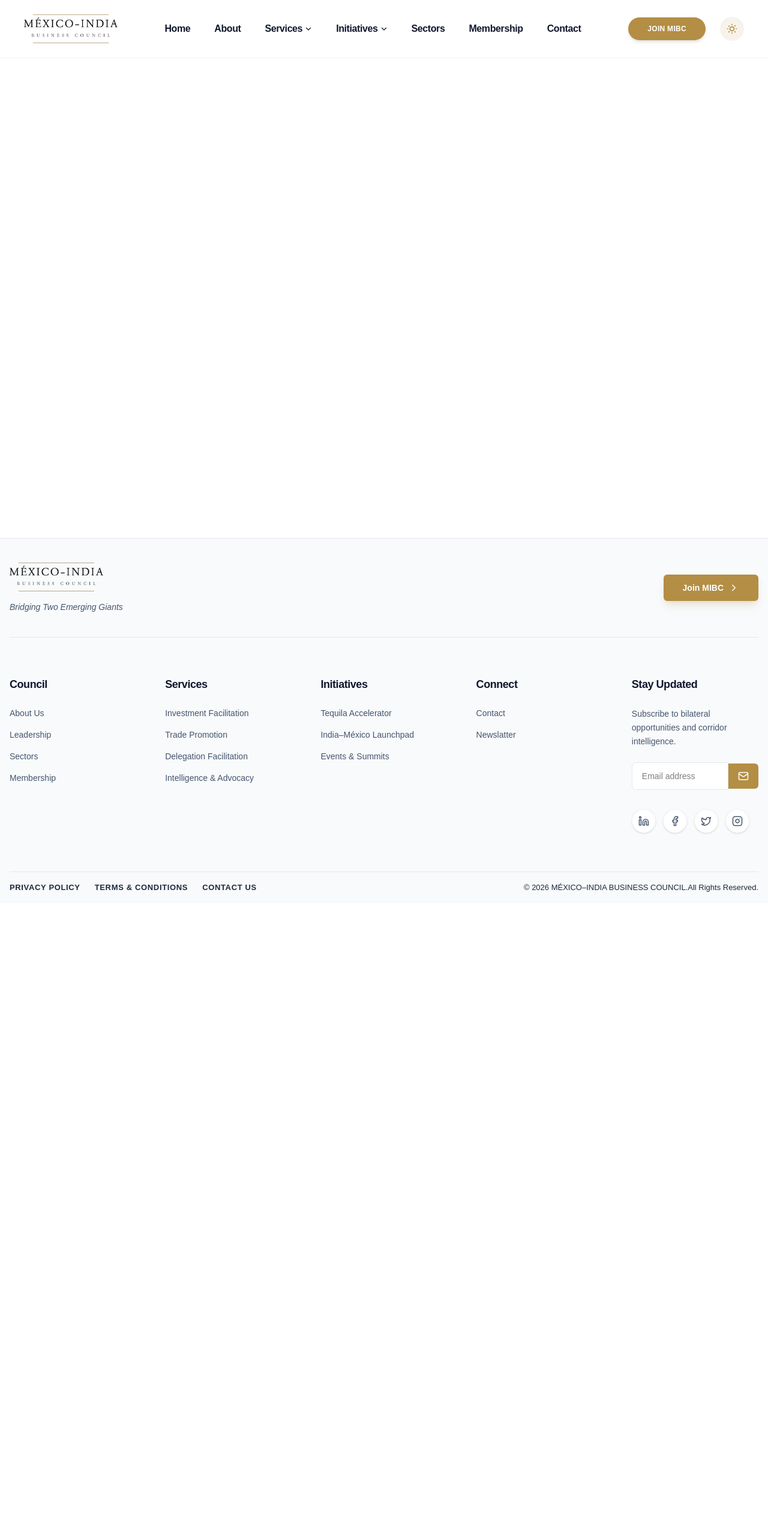
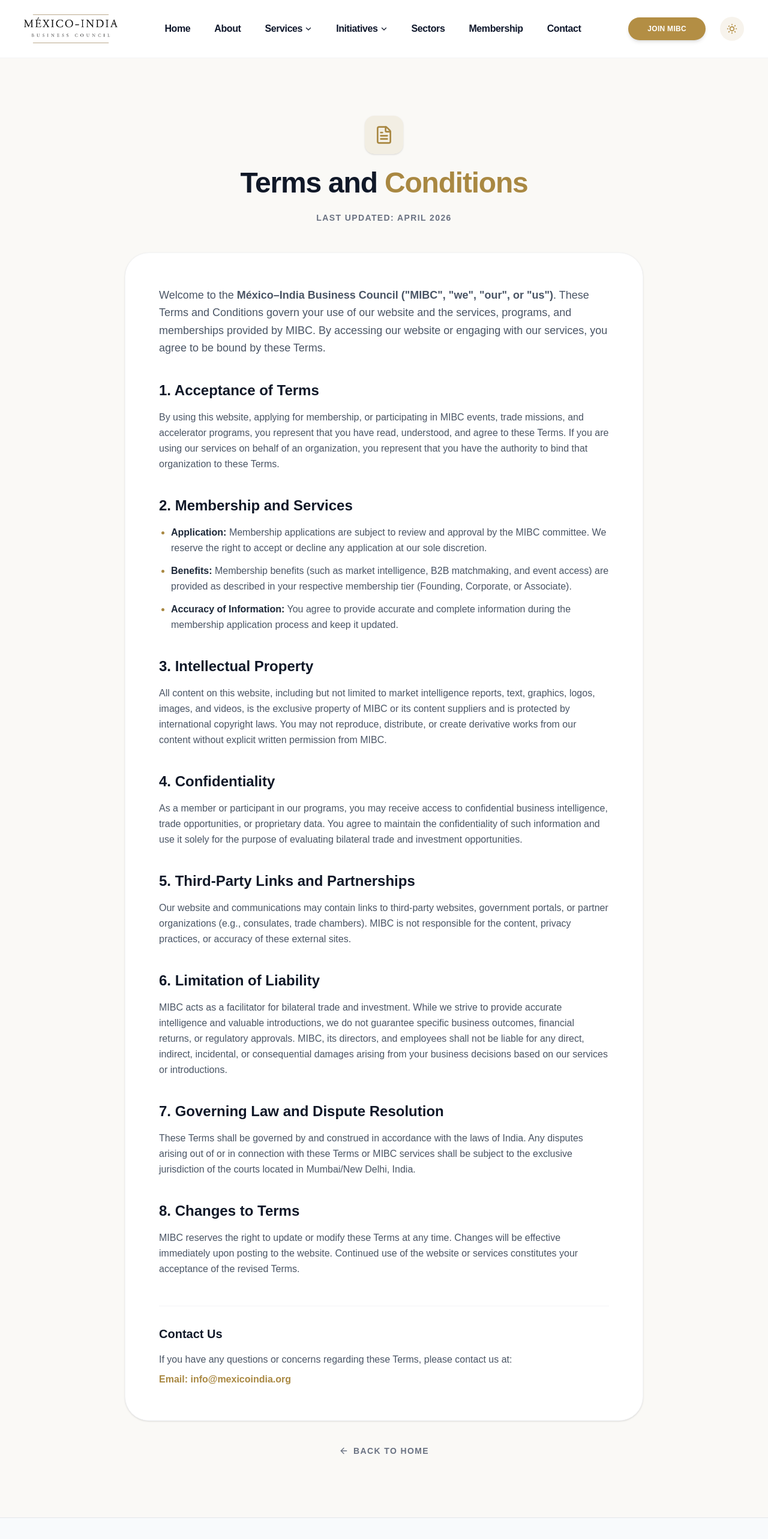
Before and after one commit to Ashishmehra45/MIBC_Fronted, a React (Vite) app: page /terms-and-conditions in a window 1280 px wide. Shown: the top 2566 px of the page at 60% size. Before the commit the page ends 1506 px from the top, so only its background shows below. Built offline with nearby package versions, Linux system fonts and the light colour scheme.

Commit message:
terms&condition_page added

```diff
--- a/src/Routes/Approutes.jsx
+++ b/src/Routes/Approutes.jsx
@@ -21,6 +21,7 @@ import Preloader from '../pages/Preloader';
 import MembershipForm from '../pages/MembershipForm';
 import ScrollToTop from '../components/ScrollToTop';
 import EventsGallery from '../pages/Event_Gallary';
+import TermsAndConditions from '../pages/Terms&conditions';
 
 function App() {
   return (
@@ -50,6 +51,7 @@ function App() {
           <Route path="/membership-plans" element={<MembershipPlans />} />
           <Route path="/membership-form" element={<MembershipForm />} />
           <Route path="/events-gallery" element={<EventsGallery />} />
+          <Route path="/terms-and-conditions" element={<TermsAndConditions />} /> {/* Terms and Conditions page ke liye route add karna na bhoolna */}
 
 
 
--- a/src/components/Footer.jsx
+++ b/src/components/Footer.jsx
@@ -116,7 +116,7 @@ const Footer = () => {
         <div className="py-4 border-t border-gray-200 dark:border-slate-800 flex flex-col md:flex-row justify-between items-center gap-6">
           <div className="flex gap-6 text-[13px] text-slate-800 dark:text-gray-500 font-semibold uppercase tracking-wider">
             <Link to="/privacy" className="hover:text-[#b38e44]">Privacy Policy</Link>
-            <Link to="/terms" className="hover:text-[#b38e44]">Terms & Conditions</Link>
+            <Link to="/terms-and-conditions" className="hover:text-[#b38e44]">Terms & Conditions</Link>
             <Link to="/contact" className="hover:text-[#b38e44]">Contact Us</Link>
           </div>
           <p className="text-[13px] text-slate-800 dark:text-gray-500 font-medium">
--- /dev/null
+++ b/src/pages/Terms&conditions.jsx
@@ -0,0 +1,155 @@
+import React from 'react';
+import { Link } from 'react-router-dom';
+import { FileText, ArrowLeft } from 'lucide-react';
+
+const TermsAndConditions = () => {
+  const lastUpdated = "April 2026"; // Current date ke hisaab se update kar lena
+
+  return (
+    <div className="min-h-screen bg-[#faf9f6] dark:bg-slate-950 font-sans pb-24 transition-colors duration-500">
+
+      {/* --- HEADER SECTION --- */}
+      <section className="pt-24 pb-12 text-center px-4">
+        <div className="container mx-auto max-w-4xl">
+          <div className="flex justify-center mb-6">
+            <div className="w-16 h-16 bg-[#A98842]/10 dark:bg-[#A98842]/20 text-[#A98842] rounded-2xl flex items-center justify-center shadow-sm transition-colors">
+              <FileText size={32} />
+            </div>
+          </div>
+          <h1 className="text-4xl md:text-5xl font-black text-gray-900 dark:text-white mb-6 tracking-tight transition-colors">
+            Terms and <span className="text-[#A98842]">Conditions</span>
+          </h1>
+          <p className="text-gray-500 dark:text-gray-400 font-bold text-sm tracking-widest uppercase transition-colors">
+            Last Updated: {lastUpdated}
+          </p>
+        </div>
+      </section>
+
+      {/* --- CONTENT SECTION --- */}
+      <section className="container mx-auto px-4 max-w-4xl">
+        <div className="bg-white dark:bg-slate-900 rounded-[32px] md:rounded-[40px] p-8 md:p-14 shadow-sm border border-gray-100 dark:border-slate-800 transition-colors duration-500">
+
+          <div className="prose prose-lg dark:prose-invert max-w-none text-gray-600 dark:text-gray-300 transition-colors">
+
+            <p className="text-lg leading-relaxed mb-10 font-medium">
+              Welcome to the <strong>México–India Business Council ("MIBC", "we", "our", or "us")</strong>. These Terms and Conditions govern your use of our website and the services, programs, and memberships provided by MIBC. By accessing our website or engaging with our services, you agree to be bound by these Terms.
+            </p>
+
+            {/* SECTION 1 */}
+            <div className="mb-10">
+              <h2 className="text-2xl font-black text-gray-900 dark:text-white mb-4 transition-colors">
+                1. Acceptance of Terms
+              </h2>
+              <p className="leading-relaxed">
+                By using this website, applying for membership, or participating in MIBC events, trade missions, and accelerator programs, you represent that you have read, understood, and agree to these Terms. If you are using our services on behalf of an organization, you represent that you have the authority to bind that organization to these Terms.
+              </p>
+            </div>
+
+            {/* SECTION 2 */}
+            <div className="mb-10">
+              <h2 className="text-2xl font-black text-gray-900 dark:text-white mb-4 transition-colors">
+                2. Membership and Services
+              </h2>
+              <ul className="space-y-3 list-disc pl-5 marker:text-[#A98842]">
+                <li className="leading-relaxed">
+                  <strong className="text-gray-800 dark:text-gray-200">Application:</strong> Membership applications are subject to review and approval by the MIBC committee. We reserve the right to accept or decline any application at our sole discretion.
+                </li>
+                <li className="leading-relaxed">
+                  <strong className="text-gray-800 dark:text-gray-200">Benefits:</strong> Membership benefits (such as market intelligence, B2B matchmaking, and event access) are provided as described in your respective membership tier (Founding, Corporate, or Associate).
+                </li>
+                <li className="leading-relaxed">
+                  <strong className="text-gray-800 dark:text-gray-200">Accuracy of Information:</strong> You agree to provide accurate and complete information during the membership application process and keep it updated.
+                </li>
+              </ul>
+            </div>
+
+            {/* SECTION 3 */}
+            <div className="mb-10">
+              <h2 className="text-2xl font-black text-gray-900 dark:text-white mb-4 transition-colors">
+                3. Intellectual Property
+              </h2>
+              <p className="leading-relaxed">
+                All content on this website, including but not limited to market intelligence reports, text, graphics, logos, images, and videos, is the exclusive property of MIBC or its content suppliers and is protected by international copyright laws. You may not reproduce, distribute, or create derivative works from our content without explicit written permission from MIBC.
+              </p>
+            </div>
+
+            {/* SECTION 4 */}
+            <div className="mb-10">
+              <h2 className="text-2xl font-black text-gray-900 dark:text-white mb-4 transition-colors">
+                4. Confidentiality
+              </h2>
+              <p className="leading-relaxed">
+                As a member or participant in our programs, you may receive access to confidential business intelligence, trade opportunities, or proprietary data. You agree to maintain the confidentiality of such information and use it solely for the purpose of evaluating bilateral trade and investment opportunities.
+              </p>
+            </div>
+
+            {/* SECTION 5 */}
+            <div className="mb-10">
+              <h2 className="text-2xl font-black text-gray-900 dark:text-white mb-4 transition-colors">
+                5. Third-Party Links and Partnerships
+              </h2>
+              <p className="leading-relaxed">
+                Our website and communications may contain links to third-party websites, government portals, or partner organizations (e.g., consulates, trade chambers). MIBC is not responsible for the content, privacy practices, or accuracy of these external sites.
+              </p>
+            </div>
+
+            {/* SECTION 6 */}
+            <div className="mb-10">
+              <h2 className="text-2xl font-black text-gray-900 dark:text-white mb-4 transition-colors">
+                6. Limitation of Liability
+              </h2>
+              <p className="leading-relaxed">
+                MIBC acts as a facilitator for bilateral trade and investment. While we strive to provide accurate intelligence and valuable introductions, we do not guarantee specific business outcomes, financial returns, or regulatory approvals. MIBC, its directors, and employees shall not be liable for any direct, indirect, incidental, or consequential damages arising from your business decisions based on our services or introductions.
+              </p>
+            </div>
+
+            {/* SECTION 7 */}
+            <div className="mb-10">
+              <h2 className="text-2xl font-black text-gray-900 dark:text-white mb-4 transition-colors">
+                7. Governing Law and Dispute Resolution
+              </h2>
+              <p className="leading-relaxed">
+                These Terms shall be governed by and construed in accordance with the laws of India. Any disputes arising out of or in connection with these Terms or MIBC services shall be subject to the exclusive jurisdiction of the courts located in Mumbai/New Delhi, India.
+              </p>
+            </div>
+
+            {/* SECTION 8 */}
+            <div className="mb-10">
+              <h2 className="text-2xl font-black text-gray-900 dark:text-white mb-4 transition-colors">
+                8. Changes to Terms
+              </h2>
+              <p className="leading-relaxed">
+                MIBC reserves the right to update or modify these Terms at any time. Changes will be effective immediately upon posting to the website. Continued use of the website or services constitutes your acceptance of the revised Terms.
+              </p>
+            </div>
+
+            {/* CONTACT INFO */}
+            <div className="mt-12 pt-8 border-t border-gray-100 dark:border-slate-800 transition-colors">
+              <h3 className="text-xl font-bold text-gray-900 dark:text-white mb-4">Contact Us</h3>
+              <p className="leading-relaxed mb-2">
+                If you have any questions or concerns regarding these Terms, please contact us at:
+              </p>
+              <p className="font-bold text-[#A98842]">
+                Email: <a href="mailto:info@mexicoindia.org" className="hover:underline">info@mexicoindia.org</a>
+              </p>
+            </div>
+
+          </div>
+        </div>
+
+        {/* Back Button */}
+        <div className="mt-10 text-center">
+          <Link
+            to="/"
+            className="inline-flex items-center gap-2 text-gray-500 dark:text-gray-400 hover:text-[#A98842] dark:hover:text-[#A98842] font-bold text-sm tracking-widest uppercase transition-colors"
+          >
+            <ArrowLeft size={16} /> Back to Home
+          </Link>
+        </div>
+
+      </section>
+    </div>
+  );
+};
+
+export default TermsAndConditions;
```
